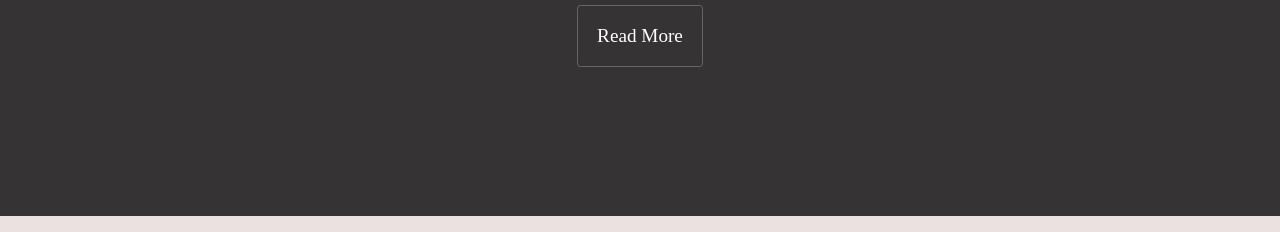
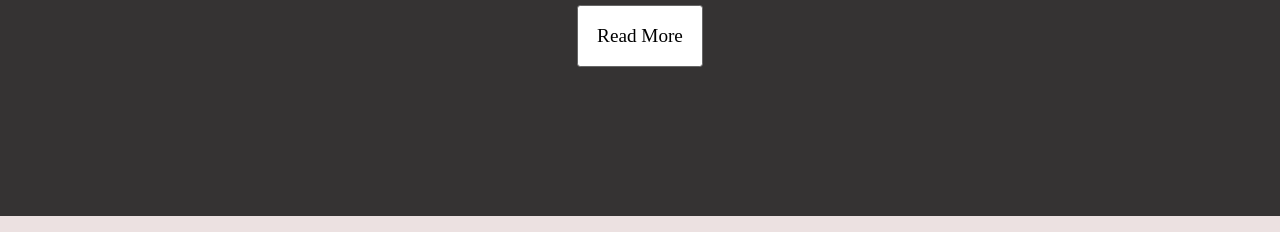
Before and after one commit to Natilie777/adaptive-flex-page, a plain HTML site: page index.html in a window 1280 px wide. In both pictures the pointer is over the link "Read More". Shown: the part 232-464 px from the top of the page. Drawn offline with Linux system fonts and the light colour scheme.

Commit message:
a:hover was added

```diff
--- a/assets/styles.css
+++ b/assets/styles.css
@@ -193,6 +193,11 @@ footer a {
 
   a {
     font-size: 1.2rem;
+    cursor: pointer;
+  }
+  a:hover{
+    background-color: white;
+    color: black;
   }
 
   .section-A-p span {
```
